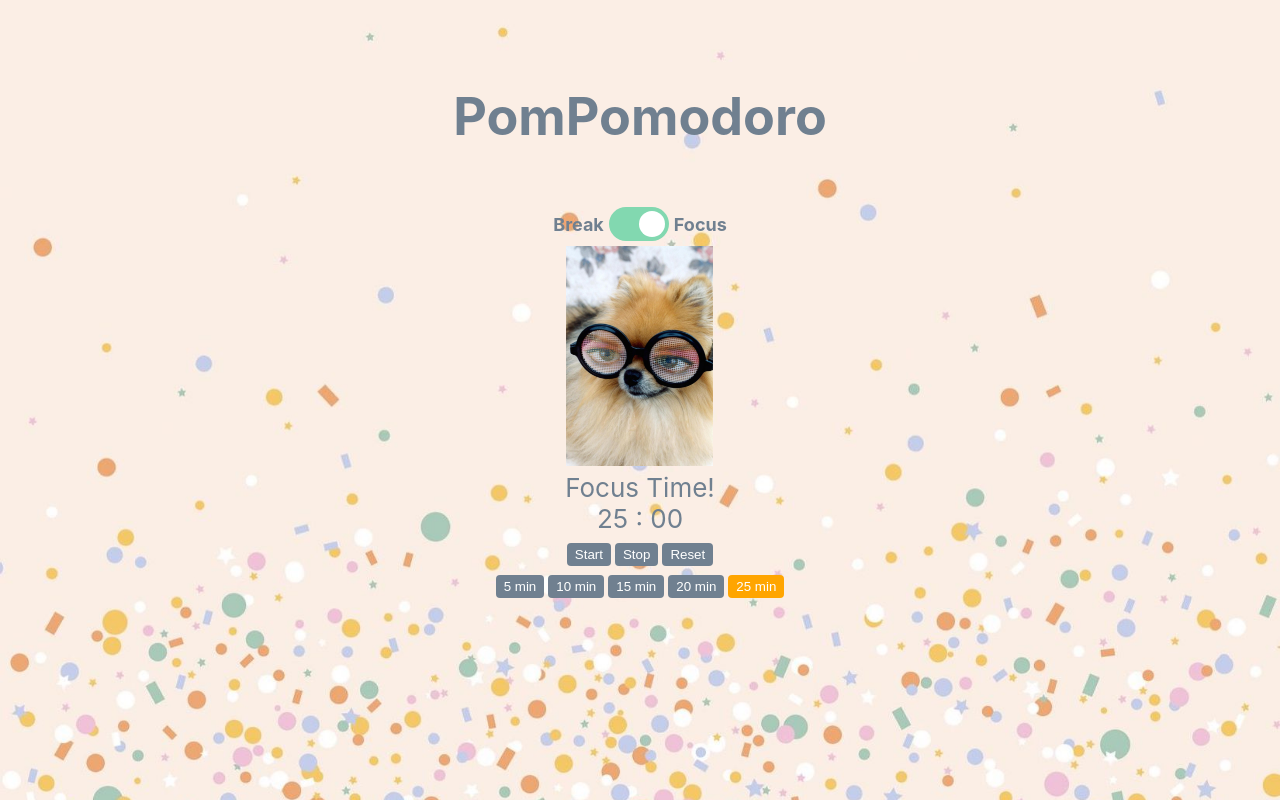
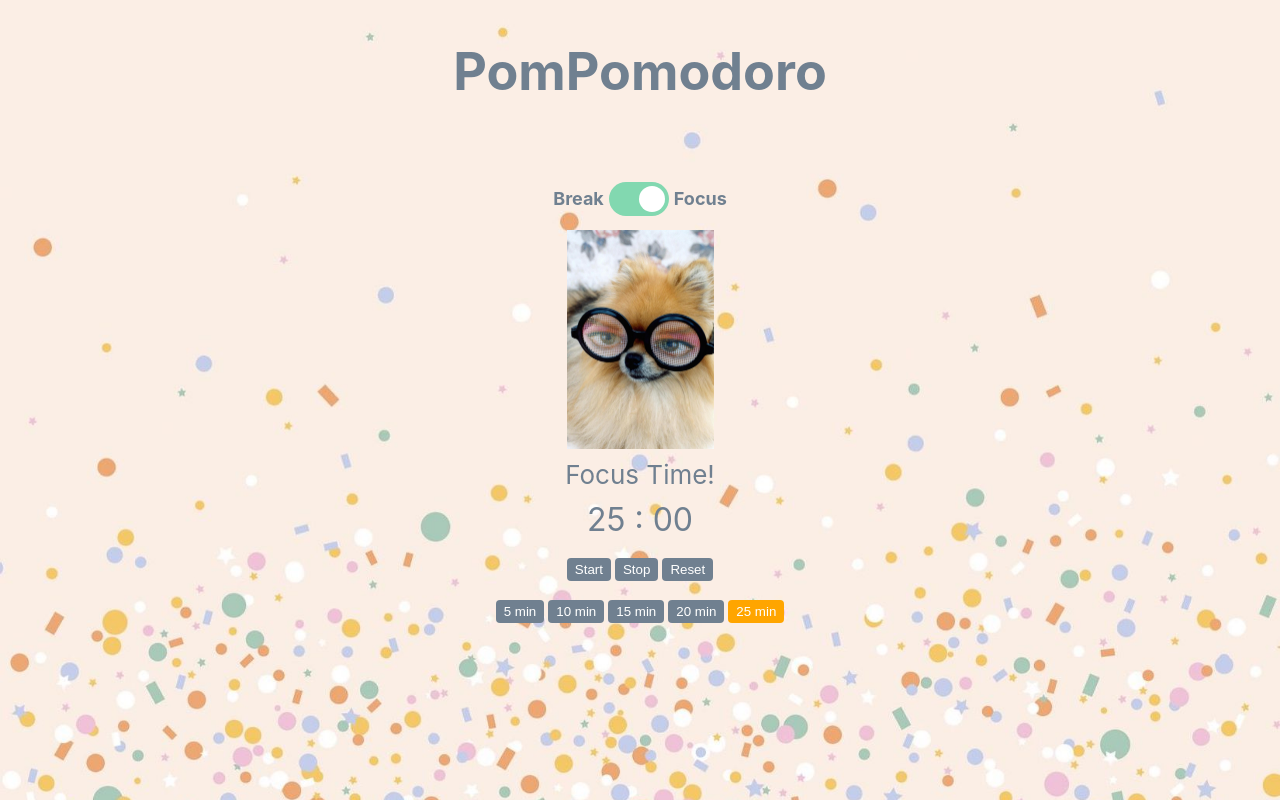
Before and after one commit to karisP/PomPomodoro, a React (Create React App) app: page / in a window 1280 px wide. Built offline with nearby package versions, Linux system fonts and the light colour scheme; no server answers.

Commit message:
more styles

```diff
--- a/src/App.css
+++ b/src/App.css
@@ -18,5 +18,5 @@
 .App-header h1 {
   position: absolute;
   top: 5%;
-  padding: 10px 20px;
+  margin: 0;
 }
--- a/src/Timer/Timer.js
+++ b/src/Timer/Timer.js
@@ -90,19 +90,19 @@ const Timer = (props) => {
     return (
         <>
             <Toggle onToggle={() => setMode(!mode)} checked={mode}/>
-            {mode === false ?
-                <div>
-                    {props.pomImage !== null ? props.pomImage : null}
+            {mode ?
+                <div className={styles.imageContainer}>
+                    <div><img src={studyPom} alt="study pomeranian" width="147px" height="219.75px"/></div>
+                    <div>Focus Time!</div>
+                </div>
+                :
+                <div className={styles.imageContainer}>
+                    <div>{props.pomImage !== null ? props.pomImage : null}</div>
                     <div>Take A Break!</div>
                 </div>
-                :
-                <div>
-                    <img src={studyPom} alt="study pomeranian" width="147px" height="219.75px"/>
-                    <div>Focus Time!</div>
-                </div>
             }
-            <div>{displayTime(minute)} : {displayTime(second)}</div>
-            <div>
+            <div className={styles.timeDisplay}>{displayTime(minute)} : {displayTime(second)}</div>
+            <div className={styles.buttonContainer}>
                 <button onClick={startTimer}>Start</button>
                 <button onClick={stopTimer}>Stop</button>
                 <button onClick={clearTimer}>Reset</button>
--- a/src/Timer/Timer.module.css
+++ b/src/Timer/Timer.module.css
@@ -18,6 +18,36 @@ button:active {
     background-color: rgb(244, 189, 88);
 }
 
-button:focus {
-    outline: black;
+/* button:focus {
+    border: 1px solid blue;
+} */
+
+.imageContainer {
+    display: flex;
+    flex-direction: column;
+    justify-content: end;
+    align-items: center;
+    width: 147px;
+    height: 254.75px;
+    margin-top: 5px;
 }
+
+.imageContainer div:first-child {
+    display: flex;
+    flex: 1;
+    flex-direction: column;
+    justify-content: center;
+}
+
+.imageContainer div:last-child {
+    margin-top: 10px;
+    width: max-content;
+}
+
+.timeDisplay, .buttonContainer, .imageContainer {
+    margin-bottom: 10px;
+}
+
+.timeDisplay {
+    font-size: 32px;
+}
--- a/src/Toggle/Toggle.module.css
+++ b/src/Toggle/Toggle.module.css
@@ -3,7 +3,7 @@
     font-weight: 700;
     display: flex;
     align-items: center;
-    /* font-family: 'Aclonica'; */
+    margin-bottom: 10px;
 }
 
 .switch {
@@ -48,9 +48,9 @@ input:checked + .slider {
     background-color: #82d8b0;
 }
 
-/* input:focus + .slider {
-    box-shadow: 0 0 1px #ebc934;
-} */
+input:focus + .slider {
+    box-shadow: 0 0 4px orange;
+}
 
 input:checked + .slider:before {
     -webkit-transform: translateX(26px);
```
